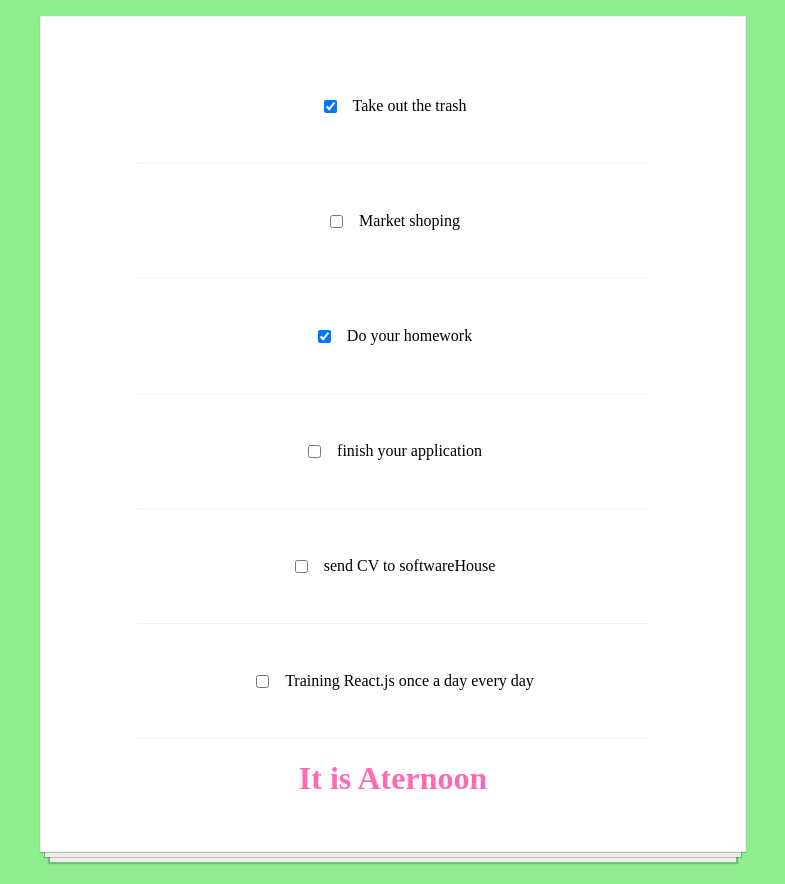
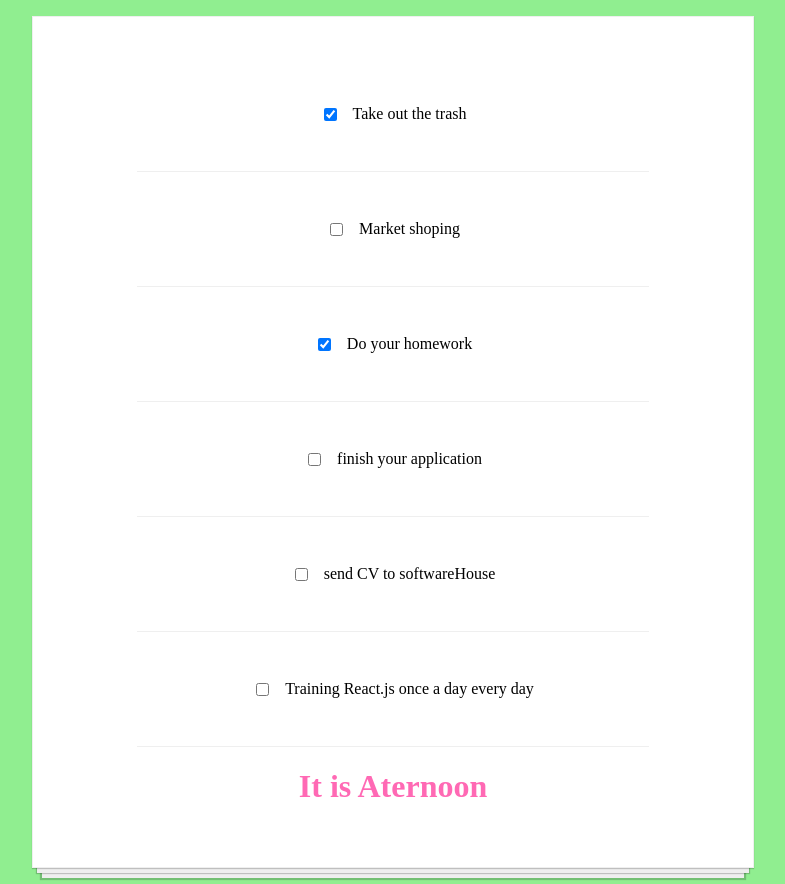
Before and after one commit to Piotrn-87/React-ToDo-App, a React app: page / in a window 1280 px wide. Shown: the whole page, without its empty margins (247-1032 px from the left). Built offline with nearby package versions, Linux system fonts and the light colour scheme.

Commit message:
Fix: Modified css file

```diff
--- a/src/MyApp.css
+++ b/src/MyApp.css
@@ -20,7 +20,7 @@ body {
         0 10px 1px -4px rgba(0, 0, 0, .2),
         0 20px 0 -10px #eee,
         0 20px 1px -8px rgba(0, 0, 0, .2);
-    padding: 2rem;
+    padding: 2.5rem;
 }
 
 .todo-item {
```
